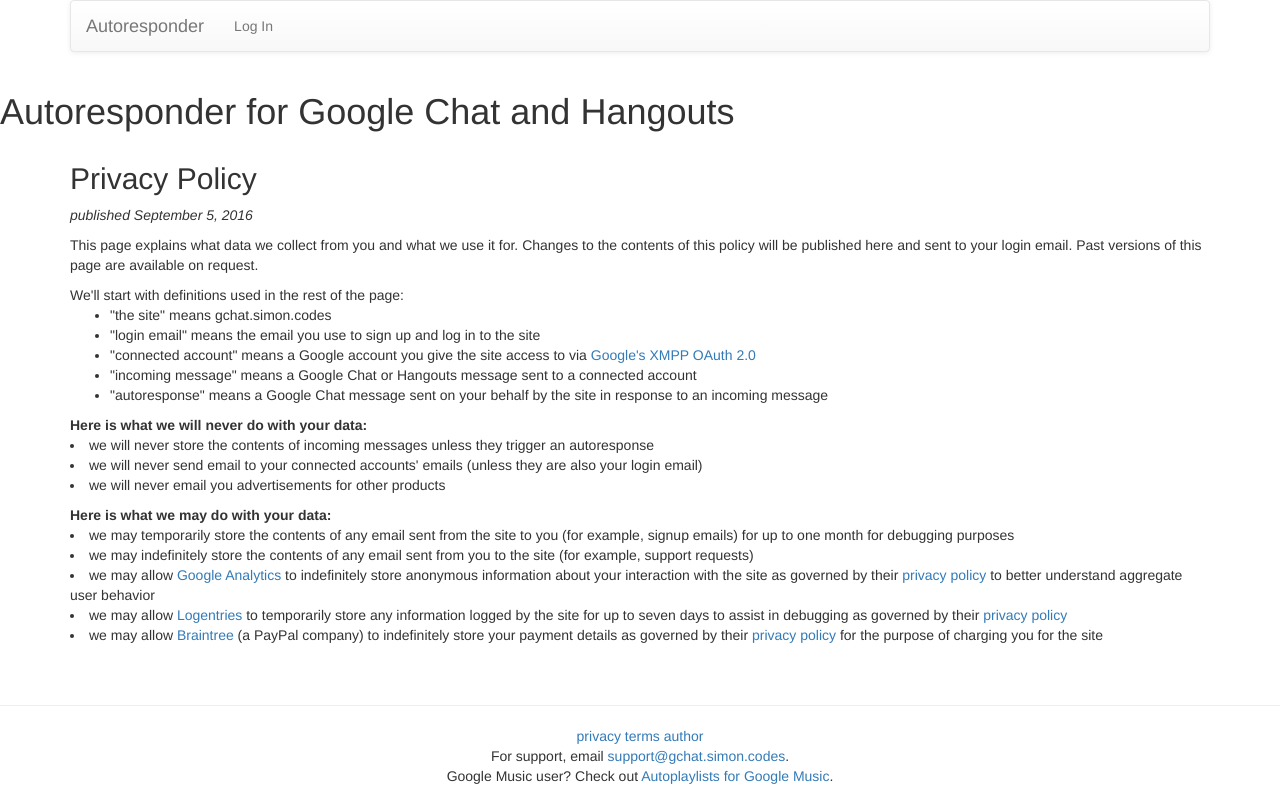
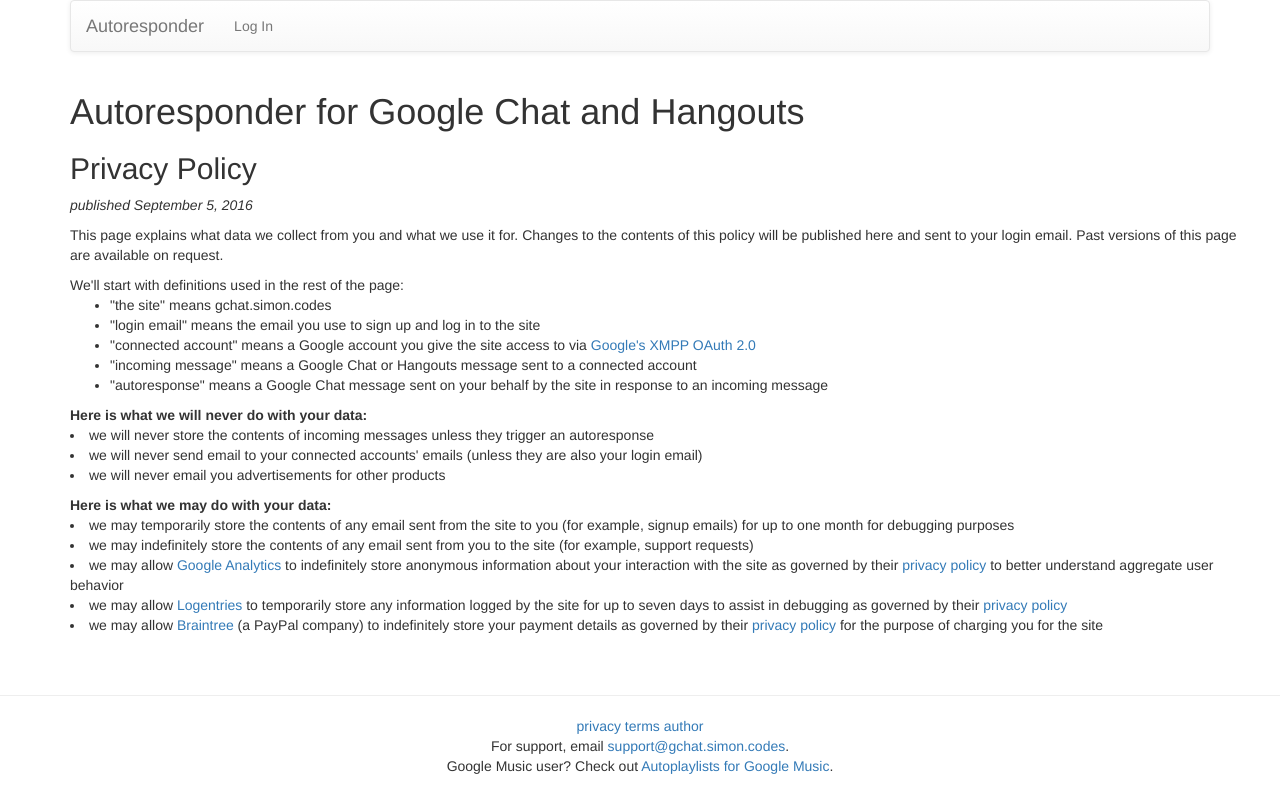
Before and after one commit to simon-weber/gchatautorespond, a Django app: page /privacy/ in a window 1280 px wide. Run offline with Django 3.2, Linux system fonts and the light colour scheme; parts of the project's set-up code (start-up, migrations or seed data) failed here and were passed over; some libraries are stand-ins or nearby versions.

Commit message:
move over privacy/terms

```diff
--- a/gchatautorespond/apps/autorespond/templates/privacy.html
+++ b/gchatautorespond/apps/autorespond/templates/privacy.html
@@ -1,9 +1,13 @@
 {% extends "base.html" %}
+{% load bootstrap3 %}
+
 {% block header %}
-<h1>Autoresponder for Google Chat and Hangouts</h1>
 {% endblock header %}
 
 {% block content %}
+<div class="container">
+    <div class="row">
+        <h1>Autoresponder for Google Chat and Hangouts</h1>
         <h2>Privacy Policy</h2>
 
         <p>
@@ -39,4 +43,6 @@ We'll start with definitions used in the rest of the page:
         <li>we may allow <a href="https://logentries.com/">Logentries</a> to temporarily store any information logged by the site for up to seven days to assist in debugging as governed by their <a href="https://logentries.com/privacy/">privacy policy</a></li>
         <li>we may allow <a href="https://www.braintreepayments.com/">Braintree</a> (a PayPal company) to indefinitely store your payment details as governed by their <a href="https://www.paypal.com/us/webapps/mpp/ua/privacy-full">privacy policy</a> for the purpose of charging you for the site</li>
 
+    </div>
+</div>
 {% endblock content %}
--- a/gchatautorespond/apps/autorespond/templates/terms.html
+++ b/gchatautorespond/apps/autorespond/templates/terms.html
@@ -1,9 +1,11 @@
 {% extends "base.html" %}
 {% block header %}
-<h1>Autoresponder for Google Chat and Hangouts</h1>
 {% endblock header %}
 
 {% block content %}
+<div class="container">
+    <div class="row">
+        <h1>Autoresponder for Google Chat and Hangouts</h1>
         <h2>Terms of Service</h2>
 
         <p>
@@ -41,4 +43,6 @@ We'll start with definitions used in the rest of the page:
         <li>we may retry failed attempts to collect the fee</li>
         <li>we may disable your account and/or autoresponses if we cannot collect the fee in a timely manner</li>
 
+    </div>
+</div>
 {% endblock content %}
```
Lines whose indentation alone changed are shown as unchanged.
